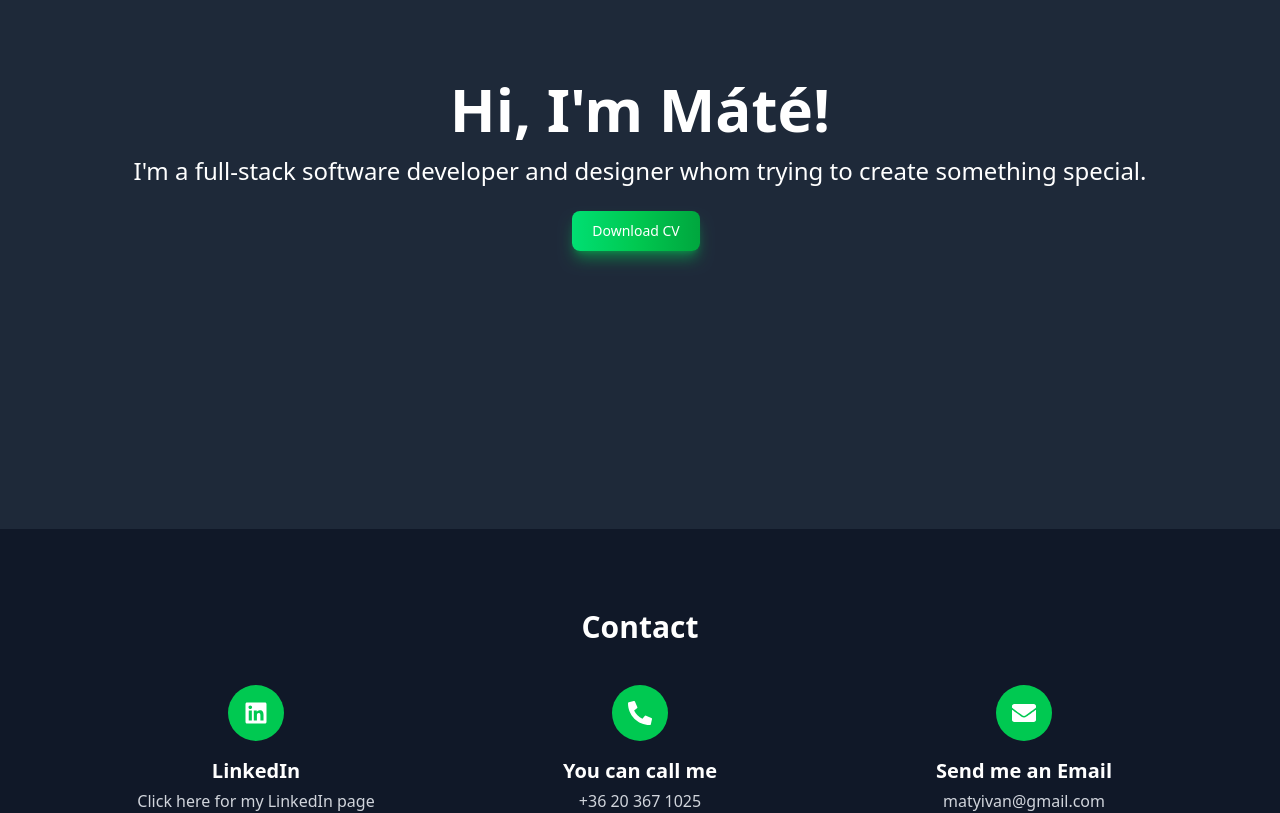
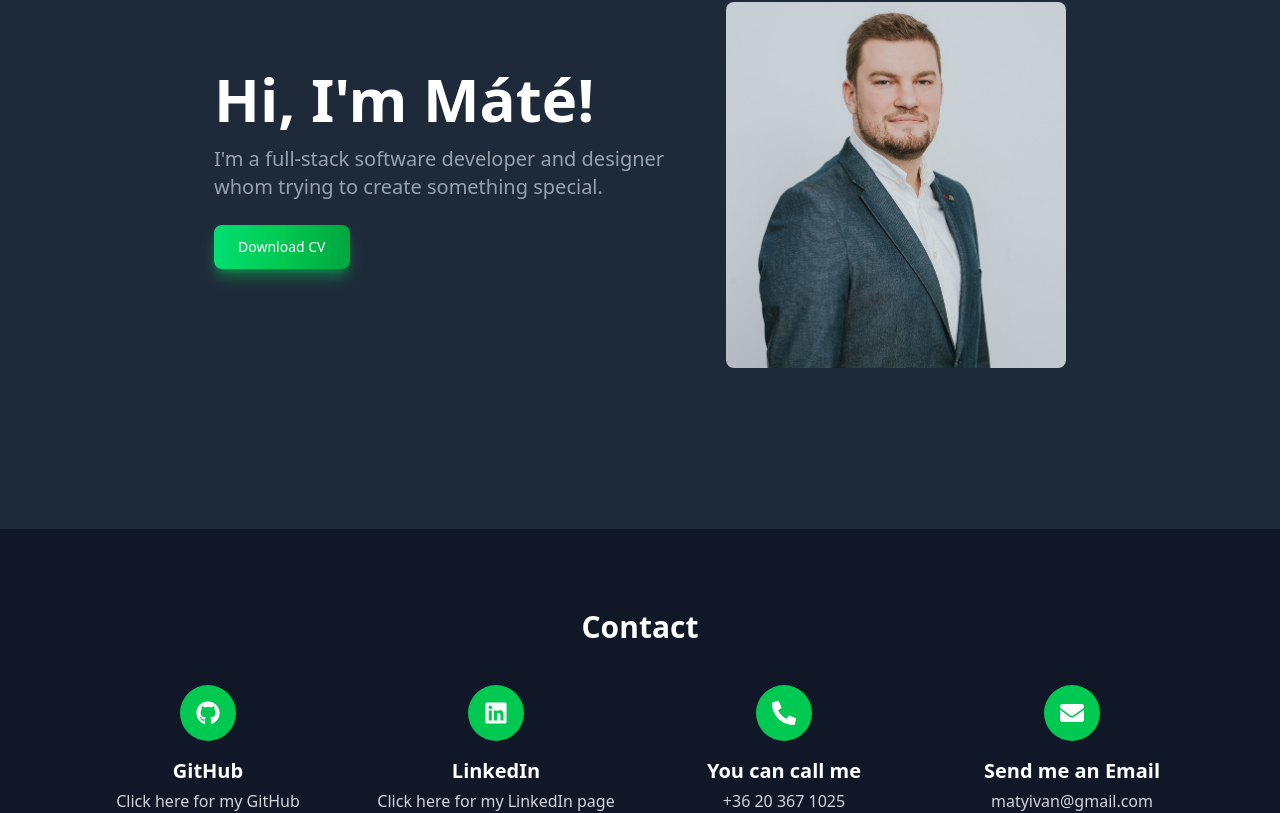
Before and after one commit to matyivan7/portfolio-react, a React (Vite) app: page / in a window 1280 px wide. Shown: the part 271-1084 px from the top of the page. Built offline with nearby package versions, Linux system fonts and the light colour scheme.

Commit message:
CV download, prof pic, and git added

```diff
--- a/src/components/About.jsx
+++ b/src/components/About.jsx
@@ -4,7 +4,7 @@ const About = () => {
     return (
         <section
             id="about"
-            className="min-h-screen flex flex-col justify-center items-center bg-white text-black px-4 py-20"
+            className="min-h-screen flex flex-col justify-center items-center bg-gray-200 text-black px-4 py-20"
         >
             <div className="max-w-3xl text-center">
                 <h2 className="text-3xl md:text-4xl font-bold mb-4">About Me</h2>
--- a/src/components/Contact.jsx
+++ b/src/components/Contact.jsx
@@ -1,5 +1,5 @@
 import React from 'react'
-import {FaEnvelope, FaLinkedin, FaPhoneAlt} from 'react-icons/fa'
+import {FaEnvelope, FaGithub, FaLinkedin, FaPhoneAlt} from 'react-icons/fa'
 
 const Contact = () => {
     return (
@@ -10,11 +10,26 @@ const Contact = () => {
             <div className="max-w-6xl mx-auto px-4">
                 <h2 className="text-3xl font-bold text-center mb-10">Contact</h2>
 
-                <div className="grid md:grid-cols-3 gap-8 text-center">
+                <div className="grid md:grid-cols-4 gap-8 text-center">
 
                     <div className="flex flex-col items-center">
                         <a
-                            href="https://www.linkedin.com/in/máté-iván"
+                            href="https://github.com/matyivan7"
+                            target="_blank"
+                            rel="noopener noreferrer"
+                            className="flex flex-col items-center"
+                        >
+                            <div className="bg-green-500 w-14 h-14 rounded-full flex items-center justify-center mb-4">
+                                <FaGithub className="text-white text-2xl"/>
+                            </div>
+                            <h3 className="text-xl font-semibold mb-1">GitHub</h3>
+                            <p className="text-gray-300">Click here for my GitHub</p>
+                        </a>
+                    </div>
+
+                    <div className="flex flex-col items-center">
+                        <a
+                            href="https://www.linkedin.com/in/m%C3%A1t%C3%A9-iv%C3%A1n-845ab9274/"
                             target="_blank"
                             rel="noopener noreferrer"
                             className="flex flex-col items-center"
@@ -42,6 +57,7 @@ const Contact = () => {
                         <h3 className="text-xl font-semibold mb-1">Send me an Email</h3>
                         <p className="text-gray-300">matyivan@gmail.com</p>
                     </div>
+
                 </div>
             </div>
         </section>
--- a/src/components/Hero.jsx
+++ b/src/components/Hero.jsx
@@ -4,21 +4,29 @@ const Hero = () => {
     return (
         <section
             id="hero"
-            className="min-h-screen flex flex-col justify-center items-center bg-gray-800 text-white pt-20"
+            className="min-h-screen flex flex-col md:flex-row justify-center items-center bg-gray-800 text-white px-10 pt-20"
         >
-            <div className="text-center">
+            {/* Left Content */}
+            <div className="text-left max-w-lg">
                 <h1 className="text-4xl md:text-6xl font-bold mb-4">Hi, I'm Máté!</h1>
-                <p className="text-xl md:text-2xl mb-6">
+                <p className="text-lg md:text-xl mb-6 text-gray-400">
                     I'm a full-stack software developer and designer whom trying to create something special.
                 </p>
-                <div className="flex justify-center space-x-4">
+                <a href="/CV_Ivan_Mate_EN.pdf" download>
                     <button type="button"
-                            className="text-white bg-gradient-to-r from-green-400 via-green-500 to-green-600 hover:bg-gradient-to-br focus:ring-4 focus:outline-none focus:ring-green-300 dark:focus:ring-green-800 shadow-lg shadow-green-500/50 dark:shadow-lg dark:shadow-green-800/80 font-medium rounded-lg text-sm px-5 py-2.5 text-center me-2 mb-2">Download
-                        CV
+                            className="text-white bg-gradient-to-r from-green-400 via-green-500 to-green-600 hover:bg-gradient-to-br
+                                   focus:ring-4 focus:outline-none focus:ring-green-300 dark:focus:ring-green-800
+                                   shadow-lg shadow-green-500/50 dark:shadow-lg dark:shadow-green-800/80
+                                   font-medium rounded-lg text-sm px-6 py-3">
+
+                        Download CV
+
                     </button>
-                </div>
+                </a>
             </div>
-            {/* <img src="" alt="profile" className="mt-8 w-48 h-48 object-cover rounded-full" /> */}
+
+            <img src="/self-pic.jpg" alt="profile" className="mt-8 w-85 h-auto object-cover rounded-lg"/>
+
         </section>
     )
 }
--- a/src/components/Services.jsx
+++ b/src/components/Services.jsx
@@ -6,7 +6,7 @@ const Services = () => {
     return (
         <section
             id="services"
-            className="min-h-screen bg-gray-100 flex flex-col justify-center items-center py-20"
+            className="min-h-screen bg-gray-300 flex flex-col justify-center items-center py-20"
         >
             <div className="max-w-5xl w-full px-4">
                 <h2 className="text-3xl md:text-4xl font-bold text-center mb-8">
```
Also changed, not shown: public/self-pic.jpg (added), 1 other file (tests, documents, lock files or other folders).
